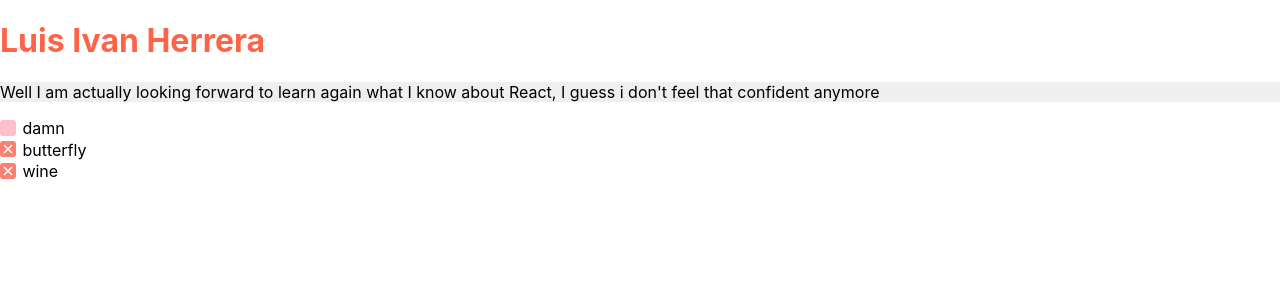
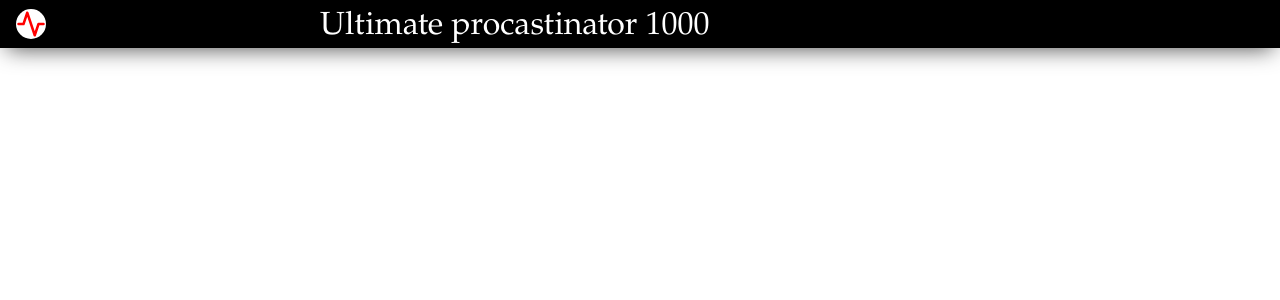
Before and after one commit to Destroy-Youth/todo-app, a React (Create React App) app: page / in a window 1280 px wide. Shown: the top 300 px of the page. Built offline with nearby package versions, Linux system fonts and the light colour scheme.

Commit message:
Header and color constants

```diff
--- a/src/App.js
+++ b/src/App.js
@@ -1,22 +1,14 @@
-import React from "react";
-import "./App.css";
-import H1 from "./components/H1";
-import P from "./components/P";
-import Checkbox from "./components/Checkbox";
+import React from 'react'
+import './App.css'
+import Checkbox from './components/Checkbox'
+import Header from './components/Header'
 
 function App() {
   return (
     <div>
-      <H1>Luis Ivan Herrera</H1>
-      <P>
-        Well I am actually looking forward to learn again what I know about
-        React, I guess i don't feel that confident anymore
-      </P>
-      <Checkbox label="damn" isChecked={false}></Checkbox>
-      <Checkbox label="butterfly" isChecked={true}></Checkbox>
-      <Checkbox label="wine" isChecked={true}></Checkbox>
+      <Header />
     </div>
-  );
+  )
 }
 
-export default App;
+export default App
--- /dev/null
+++ b/src/components/Header.js
@@ -0,0 +1,50 @@
+import React from 'react'
+import styled from 'styled-components'
+import Colors from './../constants/Colors'
+
+const Bar = styled.section`
+  background-color: ${Colors.primary};
+  width: 100%;
+  height: 3rem;
+  -webkit-box-shadow: 0px 8px 22px -7px rgba(0, 0, 0, 0.69);
+  -moz-box-shadow: 0px 8px 22px -7px rgba(0, 0, 0, 0.69);
+  box-shadow: 0px 8px 22px -7px rgba(0, 0, 0, 0.69);
+  display: flex;
+  align-items: center;
+`
+
+const Icon = styled.svg`
+  fill: none;
+  stroke-width: 2;
+  stroke-linejoin: round;
+  stroke-linecap: round;
+  stroke: red;
+  background-color: white;
+  border-radius: 50px;
+  margin-left: 1rem;
+`
+const Title = styled.div`
+  font-size: 2rem;
+  font-family: Garamond, Baskerville, 'Baskerville Old Face';
+  color: white;
+  position: absolute !important;
+  left: 25%;
+  right: 25%;
+  top: 1%;
+  flex-wrap: nowrap;
+`
+
+function Header() {
+  return (
+    <div id="header">
+      <Bar>
+        <Icon width="30" height="30" viewBox="0 0 24 24">
+          <polyline points="22 12 18 12 15 21 9 3 6 12 2 12"></polyline>
+        </Icon>
+        <Title>Ultimate procastinator 1000</Title>
+      </Bar>
+    </div>
+  )
+}
+
+export default Header
--- /dev/null
+++ b/src/constants/Colors.js
@@ -0,0 +1,6 @@
+export default {
+  primary: '#000000',
+  secundary: '#f7b538',
+  buttonPrimary: '#3f84e5',
+  buttonSecundary: '#C52233',
+}
```
